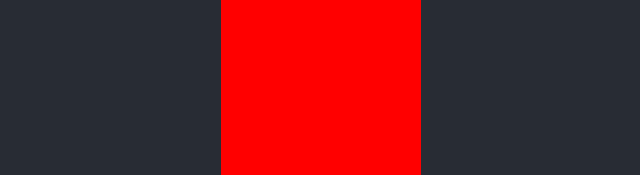
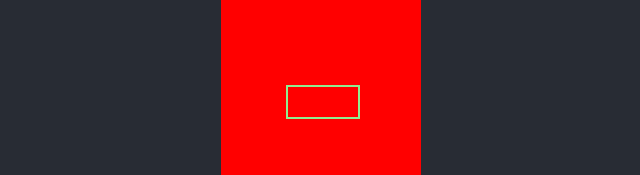
Before and after one commit to zenja2625/scanner, a React (Create React App) app: page / in a window 1280 px wide. Shown: the top 175 px of the page, without its empty margins (319-959 px from the left). Built offline with nearby package versions, Linux system fonts and the light colour scheme.

Commit message:
gray without cv

```diff
--- a/package.json
+++ b/package.json
@@ -10,6 +10,7 @@
     "@types/node": "^16.7.13",
     "@types/react": "^18.0.0",
     "@types/react-dom": "^18.0.0",
+    "opencv-ts": "^1.3.6",
     "react": "^18.1.0",
     "react-dom": "^18.1.0",
     "react-scripts": "5.0.1",
--- a/src/App.css
+++ b/src/App.css
@@ -19,7 +19,7 @@
   display: flex;
   flex-direction: column;
   align-items: center;
-  justify-content: start;
+  justify-content: flex-start;
   font-size: calc(10px + 2vmin);
   color: white;
 }
--- a/src/App.tsx
+++ b/src/App.tsx
@@ -1,6 +1,7 @@
-import React, { useEffect, useLayoutEffect, useRef, useState } from 'react'
-import logo from './logo.svg'
+import React, { useEffect, useRef, useState } from 'react'
 import './App.css'
+
+import cv, { Mat } from 'opencv-ts'
 
 function App() {
     const ref = useRef<HTMLVideoElement | null>(null)
@@ -60,6 +61,17 @@ function App() {
                         }}
                         autoPlay
                     ></video>
+                    <div
+                        style={{
+                            backgroundColor: 'transparent',
+                            width: '70px',
+                            height: '30px',
+                            position: 'absolute',
+                            top: 'calc(50% - 15px)',
+                            left: 'calc(50% - 35px)',
+                            border: '2px solid lightgreen',
+                        }}
+                    ></div>
                 </div>
                 <button
                     onClick={() => {
@@ -69,13 +81,63 @@ function App() {
 
                             canvas.width = video.videoWidth
                             canvas.height = video.videoHeight
-                            canvas.getContext('2d')?.drawImage(video, 0, 0)
+                            const context = canvas.getContext('2d')
+                            if (context) {
+                                context.drawImage(video, 0, 0)
+
+                                const imgData = context.getImageData(
+                                    canvas.width / 2 - 100,
+                                    canvas.height / 2 - 100,
+                                    200,
+                                    200
+                                )
+
+                                let src = cv.imread(canvas)
+
+                                const rect = new cv.Rect(
+                                    canvas.width / 2 - 100,
+                                    canvas.height / 2 - 100,
+                                    width,
+                                    height
+                                )
+                                src = src.roi(rect)
+
+                                cv.imshow(canvas, src)
+
+                                // let pixels = imgData.data
+
+                                // for (var i = 0; i < pixels.length; i += 4) {
+
+                                //   let lightness = (pixels[i] + pixels[i + 1] + pixels[i + 2]) / 3;
+
+                                //   lightness = lightness > 120 ? 255 : 0
+
+                                //   pixels[i] = lightness;
+                                //   pixels[i + 1] = lightness;
+                                //   pixels[i + 2] = lightness;
+
+                                // }
+
+                                // context.clearRect(0, 0, canvas.width, canvas.height)
+                                // context.putImageData(imgData, 0, 0)
+                            }
+
+                            // let canvas = document.getElementById(canvasInputId)
+                            // let ctx = canvas.getContext('2d')
+                            // let imgData = ctx.getImageData(0, 0, canvas.width, canvas.height)
                         }
                     }}
                 >
                     Screen
                 </button>
-                <canvas ref={canvasRef}></canvas>
+                <canvas
+                    style={{
+                        position: 'absolute',
+                        left: 'calc(50vw - 100px)',
+                        bottom: 0,
+                    }}
+                    ref={canvasRef}
+                ></canvas>
             </header>
         </div>
     )
```
Also changed, not shown: 2 other files (tests, documents, lock files or other folders).
